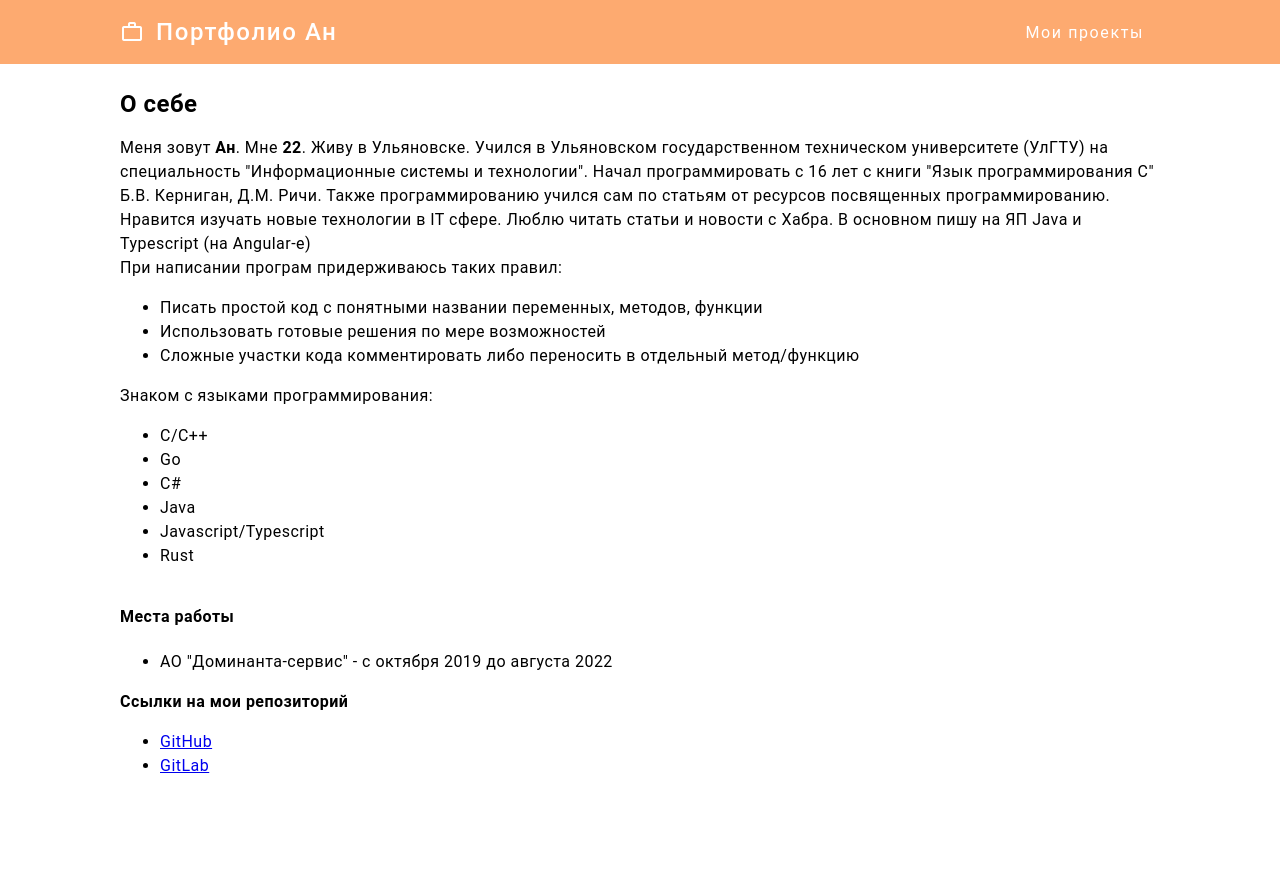
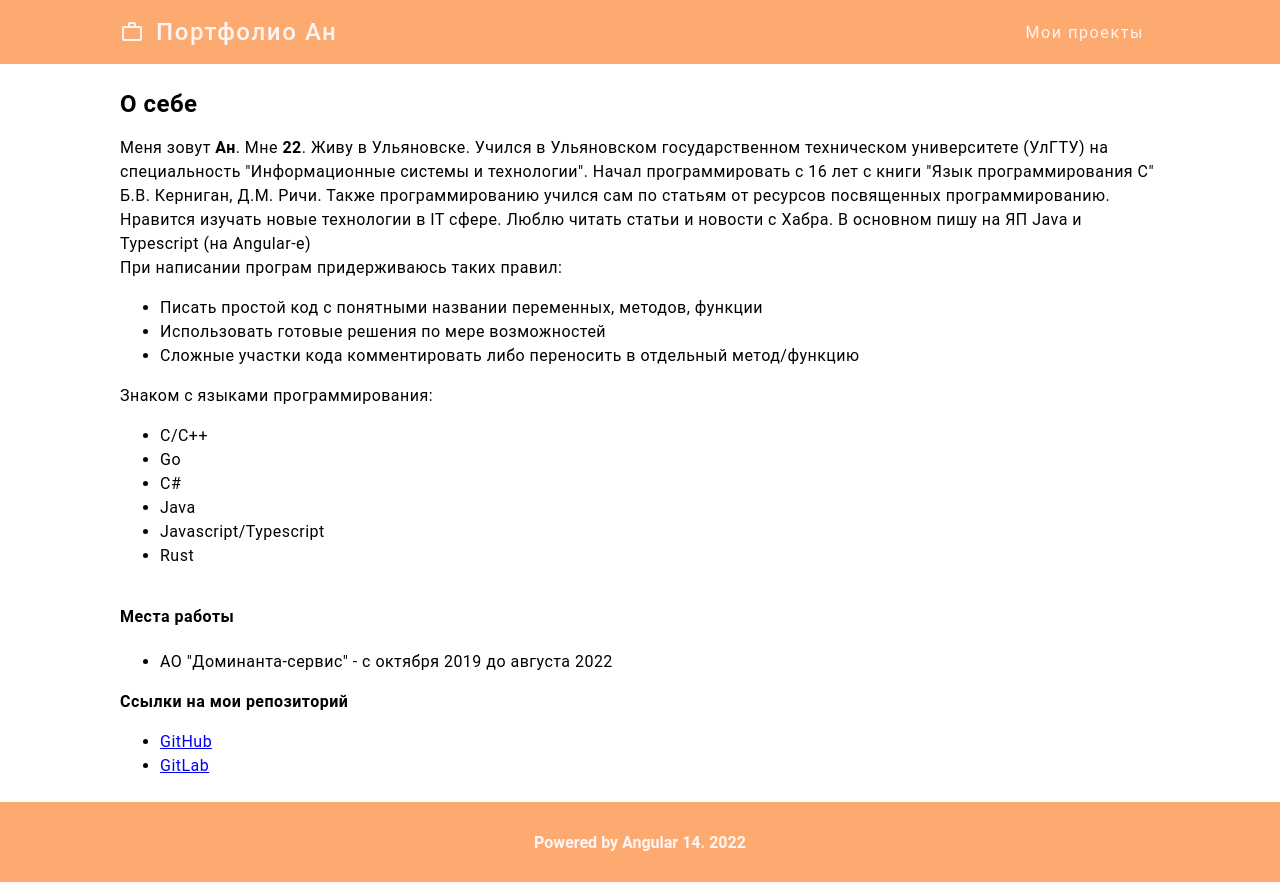
Before and after one commit to an-nguen/my-portfolio, an Angular app: page / in a window 1280 px wide. Before the commit the page ends 802 px from the top, so only its background shows below. Built offline with nearby package versions, Linux system fonts and the light colour scheme.

Commit message:
Добавлена анимация easy out при наведении курсора на элементы с классом app-nav-link Добавлен footer

```diff
--- a/src/app/app.component.html
+++ b/src/app/app.component.html
@@ -30,3 +30,6 @@
 <div class="main">
   <router-outlet></router-outlet>
 </div>
+<div class="footer">
+  <p>Powered by Angular 14. 2022</p>
+</div>
--- a/src/app/app.component.scss
+++ b/src/app/app.component.scss
@@ -2,6 +2,10 @@
 $default-padding: 15vh;
 $default-mobile-padding: 2em;
 $default-font-size: 16px;
+$default-footer-height: 80px;
+
+$app-primary-color: #fdaa70;
+$app-on-primary-color: #fff5f5;
 
 .app-bar {
   display: flex;
@@ -13,8 +17,8 @@ $default-font-size: 16px;
 
   height: 64px;
   padding: 0 $default-padding;
-  color: white;
-  background-color: #fdaa70;
+  color: $app-on-primary-color;
+  background-color: $app-primary-color;
   scroll-behavior: unset;
   overflow: hidden;
   letter-spacing: 0.1em;
@@ -29,11 +33,24 @@ $default-font-size: 16px;
     display: flex;
     align-items: center;
     padding: 0 1em;
+    transition: background-color 100ms ease-out ;
   }
 
   .app-nav-link:hover {
     background-color: rgba(0, 0, 0, 0.15);
   }
+}
+
+.footer {
+  display: flex;
+  font-weight: 600;
+  font-size: 16px;
+  flex-direction: row;
+  justify-content: center;
+  align-items: center;
+  color: $app-on-primary-color;
+  background-color: $app-primary-color;
+  height: $default-footer-height;
 }
 
 .title {
@@ -44,6 +61,7 @@ $default-font-size: 16px;
 .main {
   line-height: 1.5em;
   letter-spacing: 0.03em;
+  min-height: 90vh;
   font-size: $default-font-size;
   padding: 0.5em $default-padding;
 }
@@ -81,7 +99,6 @@ $default-font-size: 16px;
 
 .nav-menu-item:hover {
   background-color: rgba(0, 0, 0, 0.15);
-
 }
 
 @media (max-width: 640px) {
```
